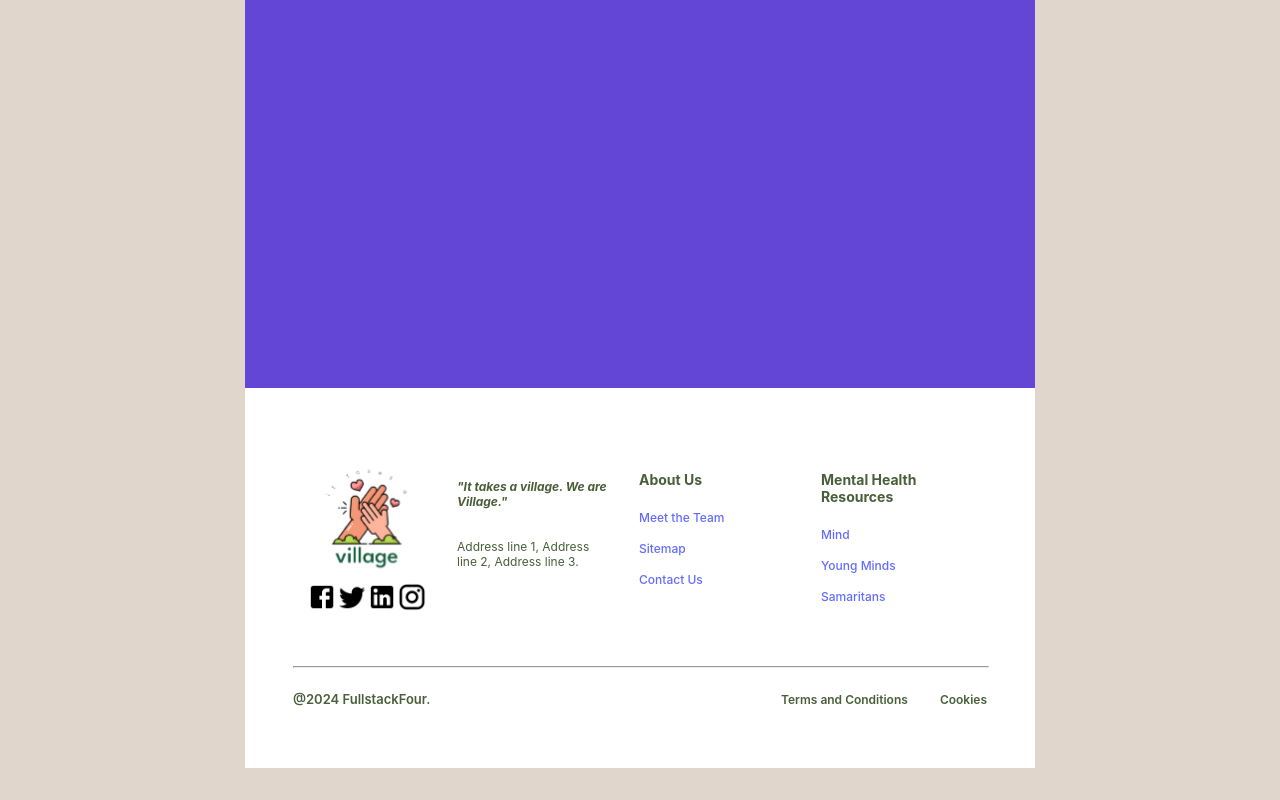
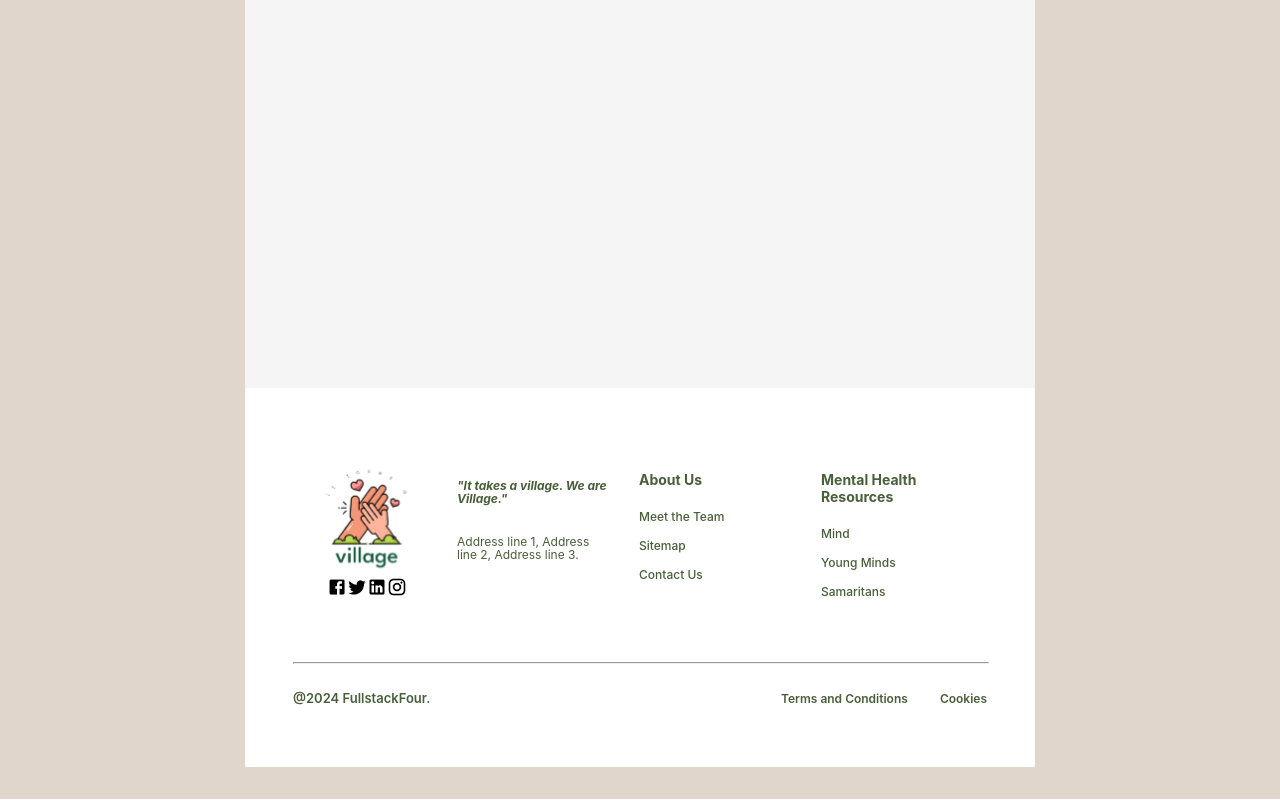
Before and after one commit to cactusballs/FullstackFour, a React (Vite) app in the folder client/: page /footer in a window 1280 px wide. Shown: the part 344-1144 px from the top of the page. Built offline with nearby package versions, Linux system fonts and the light colour scheme.

Commit message:
more styling and code tidying

```diff
--- a/client/src/components/body/Body.css
+++ b/client/src/components/body/Body.css
@@ -1,4 +1,4 @@
 .body-div{
     height: 700px;
-    background-color: #6346d5;
+    background-color: whitesmoke;
 }
--- a/client/src/components/footer/Footer.css
+++ b/client/src/components/footer/Footer.css
@@ -1,12 +1,9 @@
-.section_padding {
+.section-padding {
   padding: 3rem 3rem;
 }
 
 .footer {
   background-color: white;
-}
-
-.sb_footer {
   display: flex;
   flex-direction: column;
 }
@@ -15,7 +12,6 @@
   display: flex;
   justify-content: space-between;
   align-items: flex-start;
-  flex-direction: row;
   flex-wrap: wrap;
   width: 100%;
   text-align: left;
@@ -24,11 +20,14 @@
 
 .slogan {
   font-style: italic;
+  cursor: default !important;
 }
 
+.address {
+  cursor: default !important;
+}
 
-
-.footer-links-div {
+.footer-links-div, .footer-info-div{
   width: 150px;
   margin: 1rem;
   display: flex;
@@ -37,12 +36,9 @@
   color: #485f39;
 }
 
-a {
-  color: #485f39;
-  flex-direction: row;
-}
 
-.images{
+
+.images {
   display: flex;
   flex-direction: column;
 }
@@ -53,19 +49,18 @@ a {
   justify-content: center;
 }
 
-.logo {
-    margin-bottom: 1rem;
+.socialmedia img {
+  width: 20px;
 }
 
-  .socials-container{
+.logo {
+  margin-bottom: 0.7rem;
+}
+
+.socials-container {
   margin-top: -30px;
 }
 
-.socialmedia img {
-  width: 30px;
-  fill: blue;
-    stroke: green;
-}
 
 .footer-links-div h4 {
   font-size: 14px;
@@ -75,9 +70,25 @@ a {
 
 .footer-links-div p {
   font-size: 12px;
-  line-height: 15px;
+  line-height: 13px;
   margin: 0.5rem 0;
   cursor: pointer;
+  color: #485f39;
+}
+
+
+.footer-info-div h4 {
+  font-size: 14px;
+  line-height: 17px;
+  margin-bottom: 0.9rem;
+}
+
+.footer-info-div p {
+  font-size: 12px;
+  line-height: 13px;
+  margin: 0.5rem 0;
+  cursor: pointer;
+  color: #485f39;
 }
 
 .footer-below {
@@ -101,8 +112,12 @@ a {
   font-weight: 600;
 }
 
+.footer-below-links p:hover, .footer-copyright p:hover, .footer-links-div p:hover{
+  color: #CC5500;
+}
+
 hr {
-  color: white;
+  color: #485f39;
   width: 100%;
 }
 
@@ -113,8 +128,7 @@ hr {
   font-weight: 600;
 }
 
-
-.footer-copyright{
+.footer-copyright {
   display: flex;
   flex-direction: row;
   justify-content: space-between;
--- a/client/src/components/footer/Footer.jsx
+++ b/client/src/components/footer/Footer.jsx
@@ -9,13 +9,15 @@ import linkedIn from "../../assets/images/socials/linkedin.png";
 const Footer = () => {
   return (
     <div className="footer">
-      <div className="footer section_padding">
+      <div className="footer section-padding">
         <div className="footer-links">
+          {/* images container */}
           <div className="images">
             <div className="logo">
               <img src={logo} alt="Village Logo" />
             </div>
 
+            {/* socials icons in images container */}
             <div className="socials-container">
               <div className="socialmedia">
                 <p>
@@ -34,15 +36,18 @@ const Footer = () => {
             </div>
           </div>
 
-          <div className="footer-links-div">
+          {/* slogan and address container: info div */}
+          <div className="footer-info-div">
             <h4>
-              {" "}
               <p className="slogan">"It takes a village. We are Village."</p>
             </h4>
 
-            <p>Address line 1, Address line 2, Address line 3.</p>
+            <p className="address">
+              Address line 1, Address line 2, Address line 3.
+            </p>
           </div>
 
+          {/* all contact us type links and info */}
           <div className="footer-links-div">
             <h4>About Us</h4>
             <a href="/meet-the-team">
@@ -51,11 +56,12 @@ const Footer = () => {
             <a href="/sitemap">
               <p>Sitemap</p>
             </a>
-            <a href="/contact">
+            <a href="mailto:john@example.com">
               <p>Contact Us</p>
             </a>
           </div>
 
+          {/* links to mental health resources container */}
           <div className="footer-links-div">
             <h4>Mental Health Resources</h4>
             <a href="https://www.mind.org.uk/">
@@ -70,6 +76,7 @@ const Footer = () => {
           </div>
         </div>
 
+{/* line break with horizonal line: below this copyright, etc. */}
         <hr></hr>
 
         <div className="footer-below">
```
Lines whose indentation alone changed are shown as unchanged.
